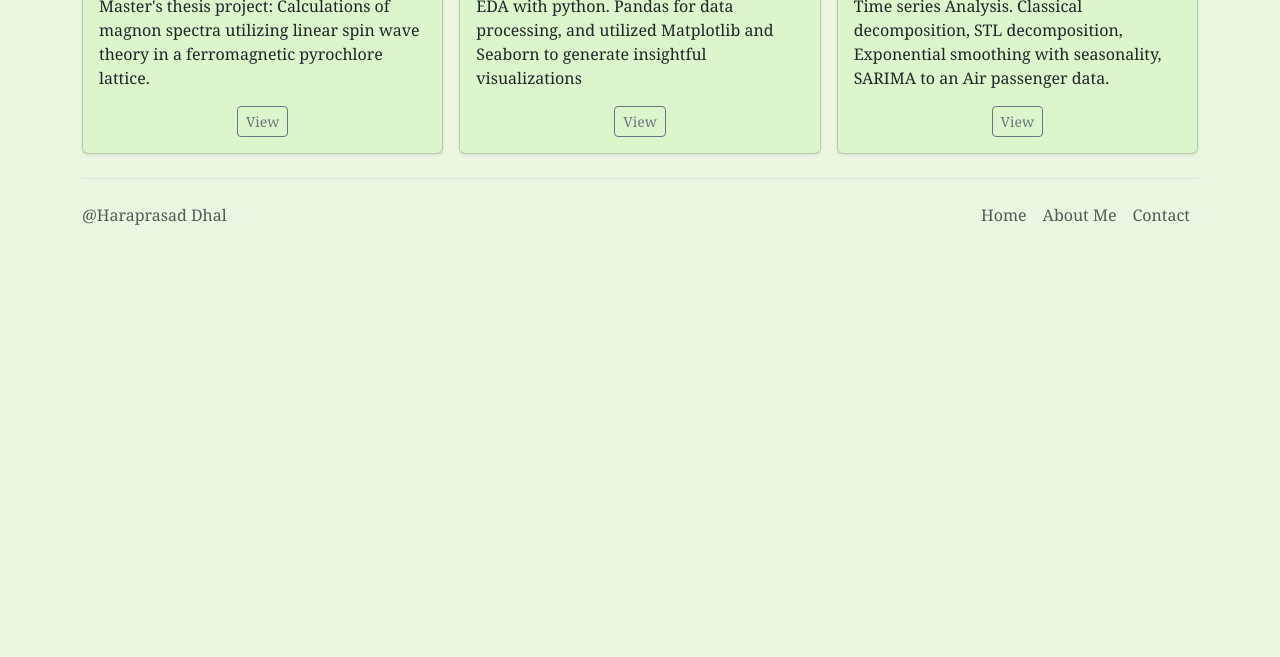
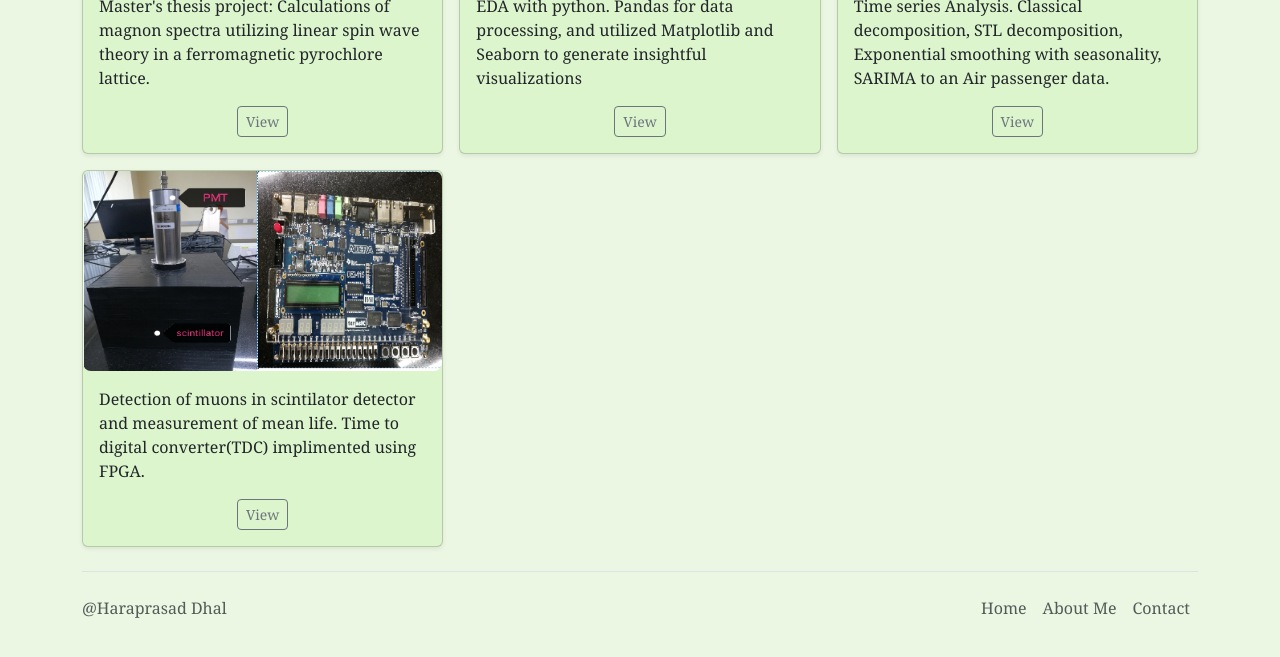
Before and after one commit to airbendor890/Personal_website, a plain HTML site: page projects/projects.html in a window 1280 px wide. Shown: the part 429-1086 px from the top of the page. Before the commit the page ends 800 px from the top, so only its background shows below. Drawn offline with nearby package versions, Linux system fonts and the light colour scheme.

Commit message:
update project

```diff
--- a/projects/projects.html
+++ b/projects/projects.html
@@ -111,6 +111,23 @@
         </div>
       </div>
     </div>
+
+
+    <div class="col">
+      <div class="card shadow-sm">
+        <img src="muon.png" width="100%" height="200" style="border-radius: 1vh;">
+        <div class="card-body">
+          <p class="card-text">Detection of muons in scintilator detector and measurement of mean life. Time to digital converter(TDC) implimented using FPGA.</p>
+          <div class="d-flex justify-content-center align-items-center">
+            <div class="btn-group">
+              <button type="button" class="btn btn-sm btn-outline-secondary"
+              onclick="window.open('https://airbendor890.github.io/my_cv_data_website/muon_lifetime')">View</button>
+            </div>
+          </div>
+        </div>
+      </div>
+    </div>
+
 <!--
     <div class="col">
       <div class="card shadow-sm">
```
Also changed, not shown: projects/muon.png (added).
